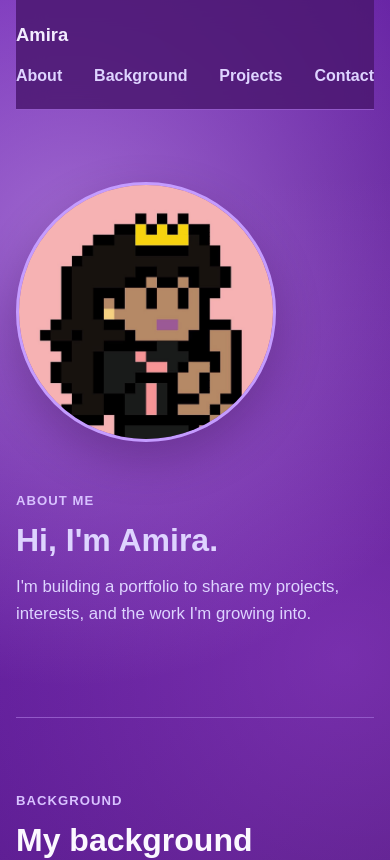
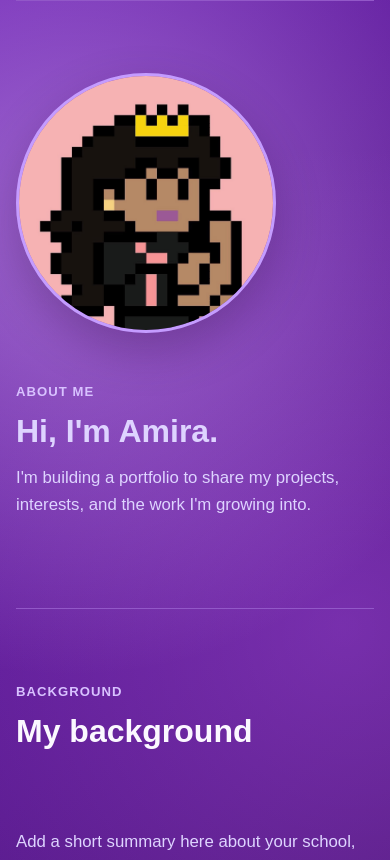
Before and after one commit to am1rawish/Portfolio, a React (Vite) app: page / in a window 390 px wide. Shown: the top 860 px of the page. Built offline with nearby package versions, Linux system fonts and the light colour scheme.

Commit message:
Remove header and update contact links

```diff
--- a/src/main.jsx
+++ b/src/main.jsx
@@ -31,20 +31,6 @@ const projects = [
     action: "Ask about this project"
   }
 ];
-
-function Header() {
-  return (
-    <header className="site-header">
-      <a className="logo" href="#top">Amira</a>
-      <nav className="nav-links" aria-label="Main navigation">
-        <a href="#about">About</a>
-        <a href="#background">Background</a>
-        <a href="#projects">Projects</a>
-        <a href="#contact">Contact</a>
-      </nav>
-    </header>
-  );
-}
 
 function About() {
   return (
@@ -115,12 +101,12 @@ function Contact() {
       <div>
         <p className="eyebrow">Contact</p>
         <h2>Let&apos;s connect.</h2>
-        <p>Update these links with your real email, GitHub, and LinkedIn when you are ready.</p>
+        <p>Reach out by email or find me on GitHub and LinkedIn.</p>
       </div>
       <div className="contact-links">
-        <a className="button primary-button" href="mailto:hello@example.com">Email</a>
-        <a className="button secondary-button" href="https://github.com" target="_blank" rel="noreferrer">GitHub</a>
-        <a className="button secondary-button" href="https://linkedin.com" target="_blank" rel="noreferrer">LinkedIn</a>
+        <a className="button primary-button" href="mailto:amirawish16@gmail.com">Email</a>
+        <a className="button secondary-button" href="https://github.com/am1rawish" target="_blank" rel="noreferrer">GitHub</a>
+        <a className="button secondary-button" href="https://www.linkedin.com/in/amira-wishah-6a57752bb/" target="_blank" rel="noreferrer">LinkedIn</a>
       </div>
     </section>
   );
@@ -129,7 +115,6 @@ function Contact() {
 function App() {
   return (
     <>
-      <Header />
       <main id="top">
         <About />
         <Background />
--- a/styles.css
+++ b/styles.css
@@ -40,43 +40,6 @@ body {
 
 a {
   color: inherit;
-}
-
-.site-header {
-  position: sticky;
-  top: 0;
-  z-index: 5;
-  display: flex;
-  align-items: center;
-  justify-content: space-between;
-  width: min(1080px, calc(100% - 32px));
-  margin: 0 auto;
-  padding: 20px 0;
-  background: rgba(74, 23, 111, 0.84);
-  backdrop-filter: blur(14px);
-}
-
-.logo {
-  color: var(--purple-dark);
-  font-size: 1.15rem;
-  font-weight: 800;
-  text-decoration: none;
-}
-
-.nav-links {
-  display: flex;
-  gap: 18px;
-}
-
-.nav-links a {
-  color: var(--muted);
-  font-weight: 700;
-  text-decoration: none;
-}
-
-.nav-links a:hover,
-.nav-links a:focus-visible {
-  color: var(--purple-dark);
 }
 
 main {
@@ -272,12 +235,6 @@ h3 {
 }
 
 @media (max-width: 820px) {
-  .site-header {
-    align-items: flex-start;
-    flex-direction: column;
-    gap: 14px;
-  }
-
   .about-section,
   .background-section,
   .project-list {
@@ -295,12 +252,6 @@ h3 {
 }
 
 @media (max-width: 520px) {
-  .nav-links {
-    width: 100%;
-    justify-content: space-between;
-    gap: 10px;
-  }
-
   h1 {
     font-size: clamp(2.35rem, 15vw, 3.8rem);
   }
```
